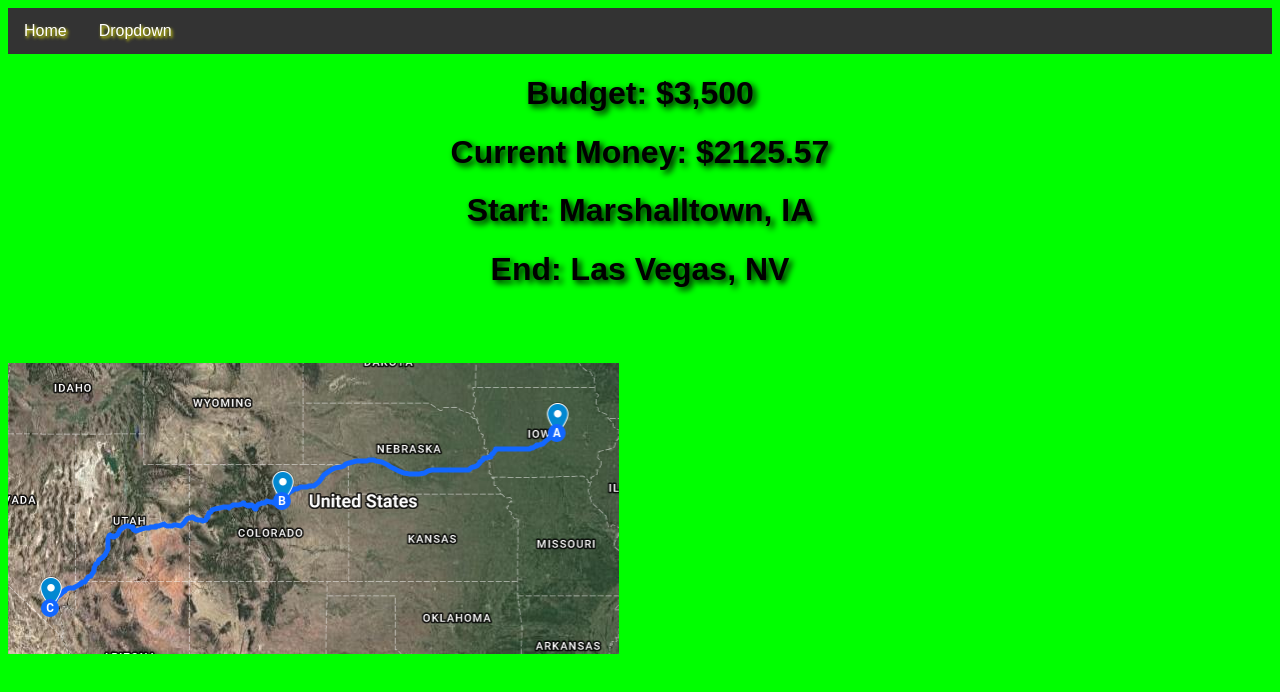
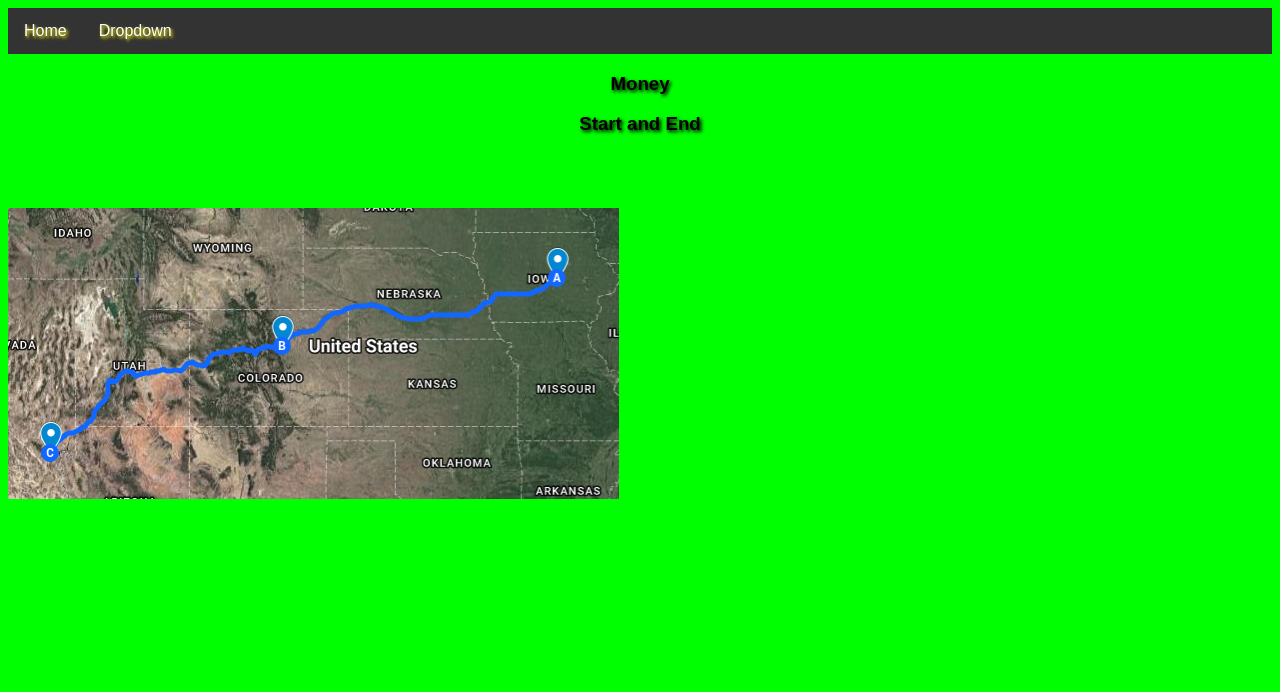
Before and after one commit to TripAssignment/TripAssignment.github.io, a plain HTML site: page index.htm in a window 1280 px wide. Drawn offline with Linux system fonts and the light colour scheme.

Commit message:
Update index.htm

```diff
--- a/index.htm
+++ b/index.htm
@@ -21,10 +21,20 @@
         </div>
       </li>
     </ul>
-    <h1>Budget: $3,500</h1>
-    <h1>Current Money: $2125.57</h1>
-    <h1>Start: Marshalltown, IA</h1>
-    <h1>End: Las Vegas, NV</h1>
+    <div class="dropdown">
+      <h3>Money</h3>
+      <div class="dropdown-content">
+        <p>Budget: $3,500</p>
+        <p>Current Money: $2091.10</p>
+      </div>
+    </div>
+    <div class="dropdown">
+      <h3>Start and End</h3>
+      <div class="dropdown-content">
+        <p>Start: 1213 E Boone St, Marshalltown, IA 50158</p>
+        <p>End: 5760 Polaris Ave, Las Vegas, NV 89118</p>
+      </div>
+    </div>
     <br />
     <br />
     <br />
```
